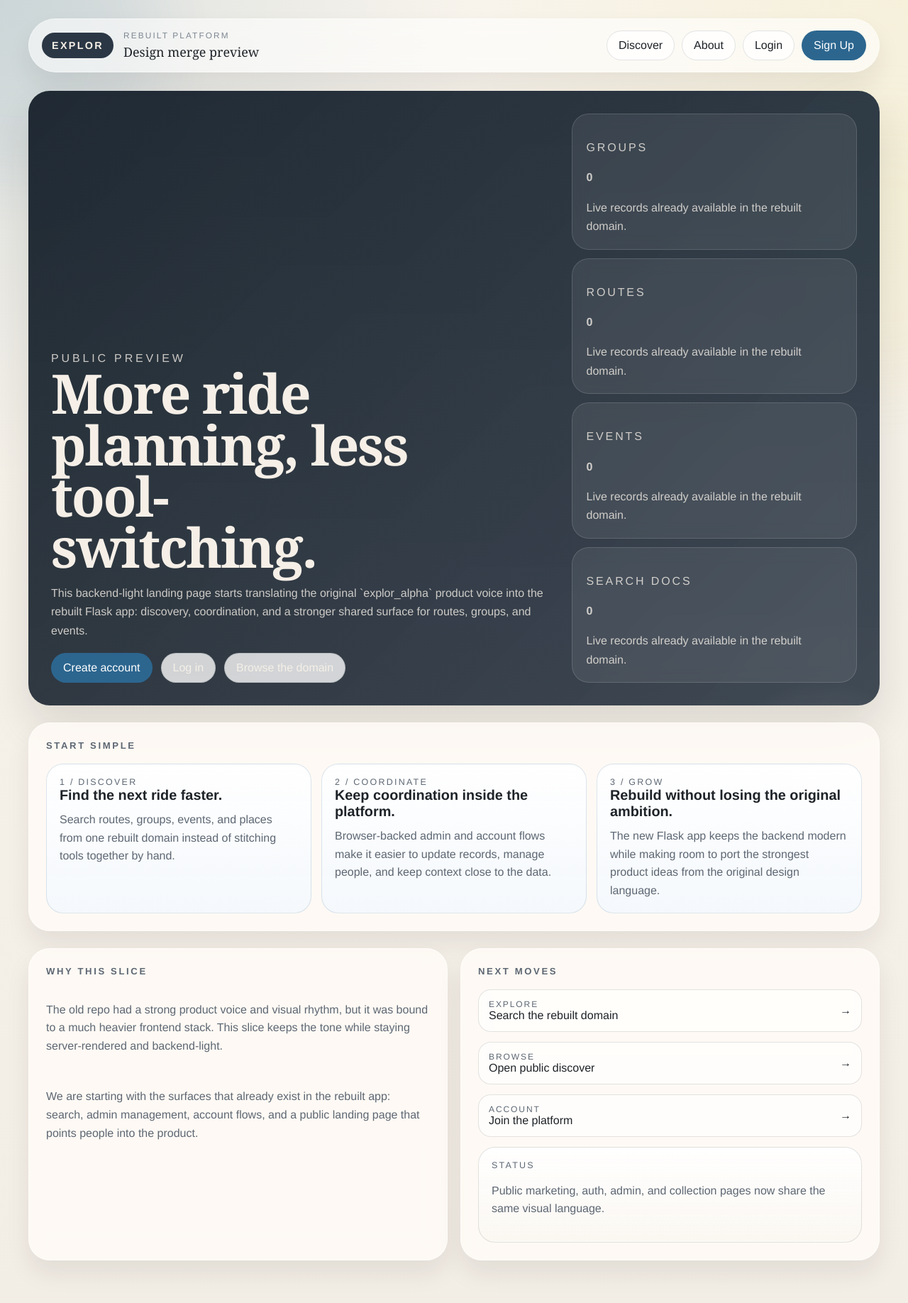
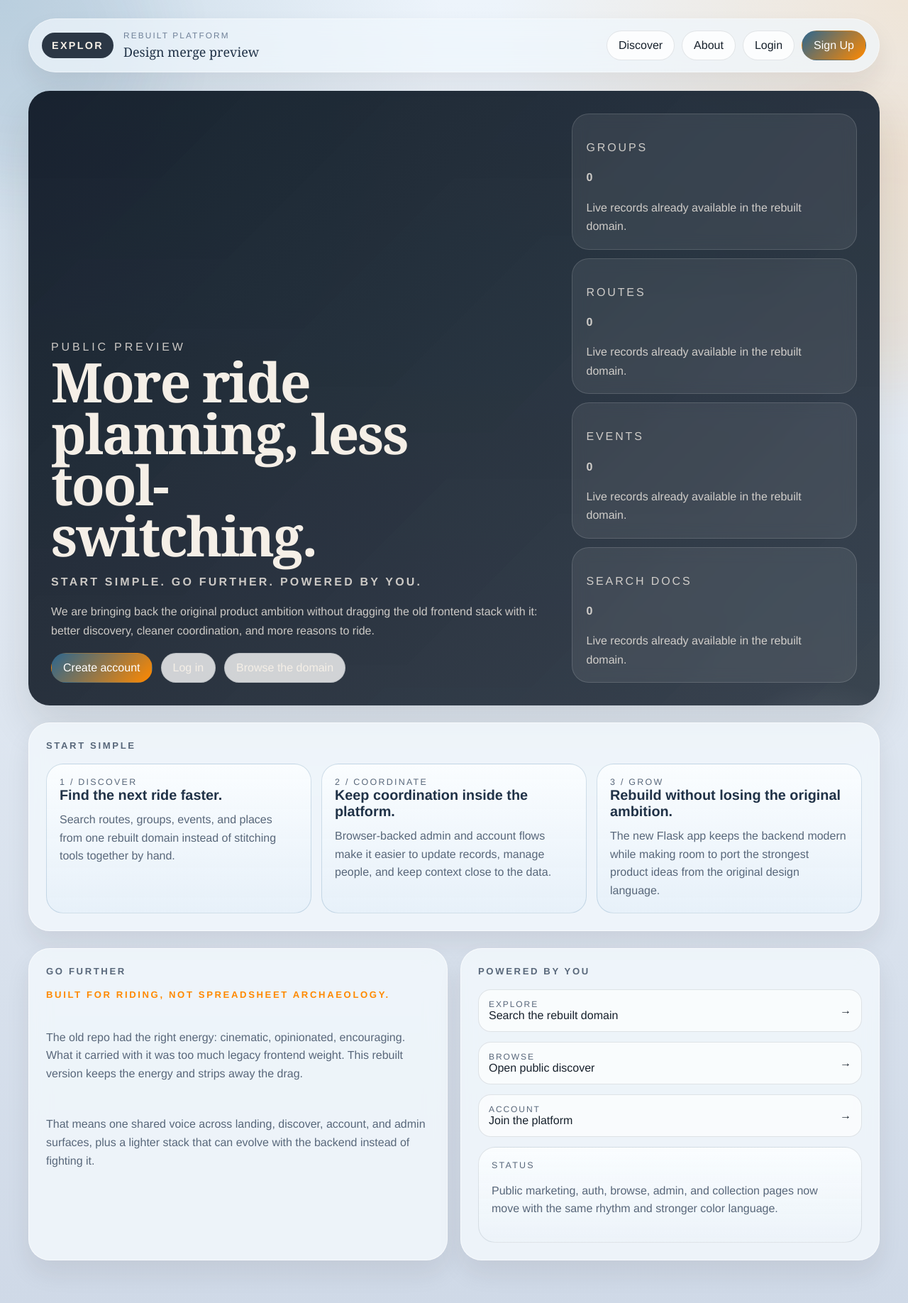
Before and after one commit to bheliker/explor_codex, a Flask app: page /landing in a window 1280 px wide. Shown: the whole page at 71% size. Run offline with Flask 3, Linux system fonts and the light colour scheme; data that the repository does not hold is empty; some libraries are stand-ins or nearby versions.

Commit message:
Deepen product voice and interaction polish
Shift the palette toward cooler blue-gray surfaces with stronger navy and orange accents, add more of the original product voice to landing, discover, and entity-detail pages, and introduce Alpine for lightweight progressive disclosure in discover and detail views. Record the decisions and verification in the worklog.

```diff
--- a/static/css/admin.css
+++ b/static/css/admin.css
@@ -1,15 +1,21 @@
 :root {
-  --bg: #f2ede5;
-  --surface: rgba(255, 251, 246, 0.86);
+  --bg: #dfe7f1;
+  --bg-deep: #cfd9e7;
+  --surface: rgba(242, 247, 252, 0.86);
+  --surface-strong: #f5f9fd;
   --surface-dark: #2b3745;
-  --ink: #1e2328;
-  --muted: #5d6773;
-  --muted-soft: #7e8791;
-  --line: rgba(30, 35, 40, 0.12);
-  --line-strong: rgba(30, 35, 40, 0.22);
+  --ink: #17212c;
+  --heading: #203247;
+  --muted: #58677a;
+  --muted-soft: #708198;
+  --line: rgba(32, 50, 71, 0.12);
+  --line-strong: rgba(32, 50, 71, 0.24);
   --accent: #2c668f;
   --accent-strong: #234c6b;
   --accent-soft: rgba(44, 102, 143, 0.12);
+  --warm-accent: #ff8900;
+  --warm-accent-soft: rgba(255, 137, 0, 0.12);
+  --signal: #ebde79;
   --shadow-lg: 0 28px 60px rgba(33, 30, 26, 0.12);
   --shadow-md: 0 18px 34px rgba(33, 30, 26, 0.08);
   --radius-xl: 30px;
@@ -27,9 +33,9 @@ body {
   color: var(--ink);
   font-family: "Avenir Next", "Helvetica Neue", "Segoe UI", sans-serif;
   background:
-    radial-gradient(circle at top left, rgba(44, 102, 143, 0.14), transparent 30%),
-    radial-gradient(circle at top right, rgba(235, 222, 121, 0.15), transparent 28%),
-    linear-gradient(180deg, #f8f4ec 0%, var(--bg) 100%);
+    radial-gradient(circle at top left, rgba(44, 102, 143, 0.2), transparent 28%),
+    radial-gradient(circle at top right, rgba(255, 137, 0, 0.14), transparent 26%),
+    linear-gradient(180deg, #edf4fb 0%, var(--bg) 52%, var(--bg-deep) 100%);
   position: relative;
   overflow-x: hidden;
 }
@@ -70,7 +76,7 @@ textarea {
 .page-glow-right {
   top: 10rem;
   right: -10rem;
-  background: rgba(235, 222, 121, 0.18);
+  background: rgba(255, 137, 0, 0.18);
 }
 
 .shell {
@@ -90,7 +96,7 @@ textarea {
   padding: 16px 18px;
   border: 1px solid rgba(255, 255, 255, 0.4);
   border-radius: 999px;
-  background: rgba(255, 255, 255, 0.58);
+  background: rgba(240, 247, 253, 0.7);
   box-shadow: var(--shadow-md);
   backdrop-filter: blur(14px);
 }
@@ -127,6 +133,7 @@ textarea {
 .topbar-title {
   font-family: Georgia, "Times New Roman", serif;
   font-size: 1.12rem;
+  color: var(--heading);
 }
 
 .topbar-nav {
@@ -160,7 +167,7 @@ textarea {
 }
 
 .button-primary {
-  background: var(--accent);
+  background: linear-gradient(135deg, var(--accent), var(--warm-accent));
   border-color: transparent;
   color: white;
 }
@@ -207,8 +214,8 @@ textarea {
   border-radius: var(--radius-xl);
   color: #f5efe7;
   background:
-    linear-gradient(135deg, rgba(24, 33, 43, 0.95), rgba(43, 55, 69, 0.9)),
-    linear-gradient(180deg, rgba(44, 102, 143, 0.32), rgba(235, 222, 121, 0.12));
+    linear-gradient(135deg, rgba(18, 28, 40, 0.96), rgba(43, 55, 69, 0.92)),
+    linear-gradient(180deg, rgba(44, 102, 143, 0.35), rgba(255, 137, 0, 0.14));
   box-shadow: var(--shadow-lg);
 }
 
@@ -237,6 +244,16 @@ h1 {
   font-size: clamp(2.6rem, 6vw, 4.8rem);
   line-height: 0.94;
   letter-spacing: -0.03em;
+}
+
+.panel h1,
+.panel h2,
+.landing-title,
+.dashboard-section-title,
+.result-title,
+.detail-row-value,
+.stat-card-value {
+  color: var(--heading);
 }
 
 .hero p {
@@ -333,7 +350,7 @@ h1 {
   min-height: 38px;
   padding: 8px 14px;
   border-radius: 999px;
-  background: var(--accent-soft);
+  background: linear-gradient(135deg, var(--accent-soft), var(--warm-accent-soft));
   color: var(--accent-strong);
   font-size: 0.9rem;
 }
@@ -430,7 +447,7 @@ h1 {
   padding: 18px;
   border: 1px solid var(--line);
   border-radius: 24px;
-  background: linear-gradient(180deg, rgba(255, 255, 255, 0.94), rgba(250, 247, 241, 0.84));
+  background: linear-gradient(180deg, rgba(250, 253, 255, 0.95), rgba(236, 243, 249, 0.9));
 }
 
 .collection-card {
@@ -438,9 +455,9 @@ h1 {
 }
 
 .collection-card-hero {
-  border-color: rgba(44, 102, 143, 0.16);
+  border-color: rgba(44, 102, 143, 0.2);
   background:
-    linear-gradient(180deg, rgba(255, 255, 255, 0.95), rgba(244, 248, 252, 0.94)),
+    linear-gradient(180deg, rgba(250, 253, 255, 0.98), rgba(230, 240, 249, 0.96)),
     white;
 }
 
@@ -488,7 +505,7 @@ h1 {
   height: 3px;
   margin: 14px 0;
   border-radius: 999px;
-  background: linear-gradient(90deg, var(--accent), rgba(235, 222, 121, 0.8));
+  background: linear-gradient(90deg, var(--accent), rgba(255, 137, 0, 0.9));
 }
 
 .tag-list {
@@ -504,8 +521,8 @@ h1 {
   min-height: 32px;
   padding: 6px 12px;
   border-radius: 999px;
-  background: rgba(30, 35, 40, 0.06);
-  color: var(--ink);
+  background: rgba(44, 102, 143, 0.1);
+  color: var(--heading);
   font-size: 0.84rem;
 }
 
@@ -638,7 +655,7 @@ textarea {
   padding: 20px;
   border: 1px solid var(--line);
   border-radius: 24px;
-  background: linear-gradient(180deg, rgba(31, 41, 51, 0.95), rgba(42, 58, 73, 0.9));
+  background: linear-gradient(180deg, rgba(22, 34, 49, 0.97), rgba(36, 54, 74, 0.92));
   color: #f4ede4;
 }
 
@@ -719,6 +736,30 @@ textarea {
   line-height: 1.6;
 }
 
+.voice-line {
+  margin: 0 0 10px;
+  color: var(--accent);
+  font-size: 0.82rem;
+  font-weight: 700;
+  text-transform: uppercase;
+  letter-spacing: 0.2em;
+}
+
+.accent-note {
+  color: var(--warm-accent);
+}
+
+.toggle-button {
+  appearance: none;
+  border: 0;
+  padding: 0;
+  background: transparent;
+  color: var(--accent);
+  cursor: pointer;
+  font: inherit;
+  font-weight: 700;
+}
+
 .landing-cta-row {
   display: flex;
   flex-wrap: wrap;
--- a/templates/base.html
+++ b/templates/base.html
@@ -4,6 +4,7 @@
   <meta charset="utf-8">
   <meta name="viewport" content="width=device-width, initial-scale=1">
   <title>{% block title %}explor_codex{% endblock %}</title>
+  <script defer src="https://cdn.jsdelivr.net/npm/alpinejs@3.x.x/dist/cdn.min.js"></script>
   <link rel="stylesheet" href="{{ url_for('static', filename='css/admin.css') }}">
 </head>
 <body>
--- a/templates/public/landing.html
+++ b/templates/public/landing.html
@@ -8,10 +8,10 @@
       <div>
         <p class="eyebrow">Public Preview</p>
         <h1>More ride planning, less tool-switching.</h1>
+        <p class="voice-line">Start simple. Go further. Powered by you.</p>
         <p>
-          This backend-light landing page starts translating the original `explor_alpha` product
-          voice into the rebuilt Flask app: discovery, coordination, and a stronger shared surface
-          for routes, groups, and events.
+          We are bringing back the original product ambition without dragging the old frontend
+          stack with it: better discovery, cleaner coordination, and more reasons to ride.
         </p>
         <div class="hero-actions">
           {% if current_user.is_authenticated %}
@@ -53,21 +53,22 @@
 
   <section class="landing-section story-grid">
     <article class="panel">
-      <h2>Why This Slice</h2>
+      <h2>Go Further</h2>
       <div class="stack">
+        <p class="voice-line accent-note">Built for riding, not spreadsheet archaeology.</p>
         <p class="landing-copy">
-          The old repo had a strong product voice and visual rhythm, but it was bound to a much
-          heavier frontend stack. This slice keeps the tone while staying server-rendered and
-          backend-light.
+          The old repo had the right energy: cinematic, opinionated, encouraging. What it carried
+          with it was too much legacy frontend weight. This rebuilt version keeps the energy and
+          strips away the drag.
         </p>
         <p class="landing-copy">
-          We are starting with the surfaces that already exist in the rebuilt app: search, admin
-          management, account flows, and a public landing page that points people into the product.
+          That means one shared voice across landing, discover, account, and admin surfaces, plus
+          a lighter stack that can evolve with the backend instead of fighting it.
         </p>
       </div>
     </article>
     <article class="panel">
-      <h2>Next Moves</h2>
+      <h2>Powered By You</h2>
       <div class="action-list">
         <a class="action-link" href="{{ url_for('core.admin_search_route') if current_user.is_authenticated and current_user.site_admin else url_for('auth.login') }}">
           <span><span class="action-link-label">Explore</span><span class="action-link-value">Search the rebuilt domain</span></span>
@@ -83,7 +84,7 @@
         </a>
         <div class="collection-card">
           <p class="landing-eyebrow">Status</p>
-          <p class="landing-copy">Public marketing, auth, admin, and collection pages now share the same visual language.</p>
+          <p class="landing-copy">Public marketing, auth, browse, admin, and collection pages now move with the same rhythm and stronger color language.</p>
         </div>
       </div>
     </article>
```
Also changed, not shown: WORKLOG.md (+48 -0 lines), templates/admin/detail.html (+17 -2 lines), templates/public/discover.html (+22 -4 lines).
